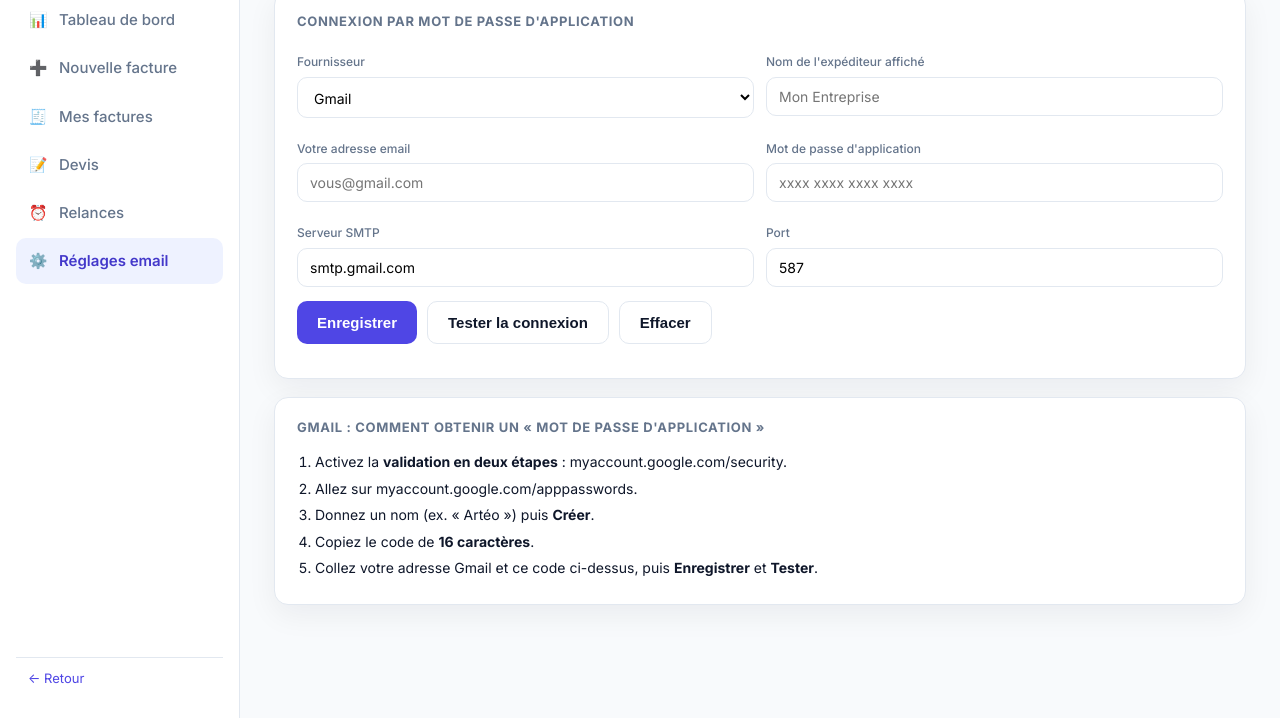
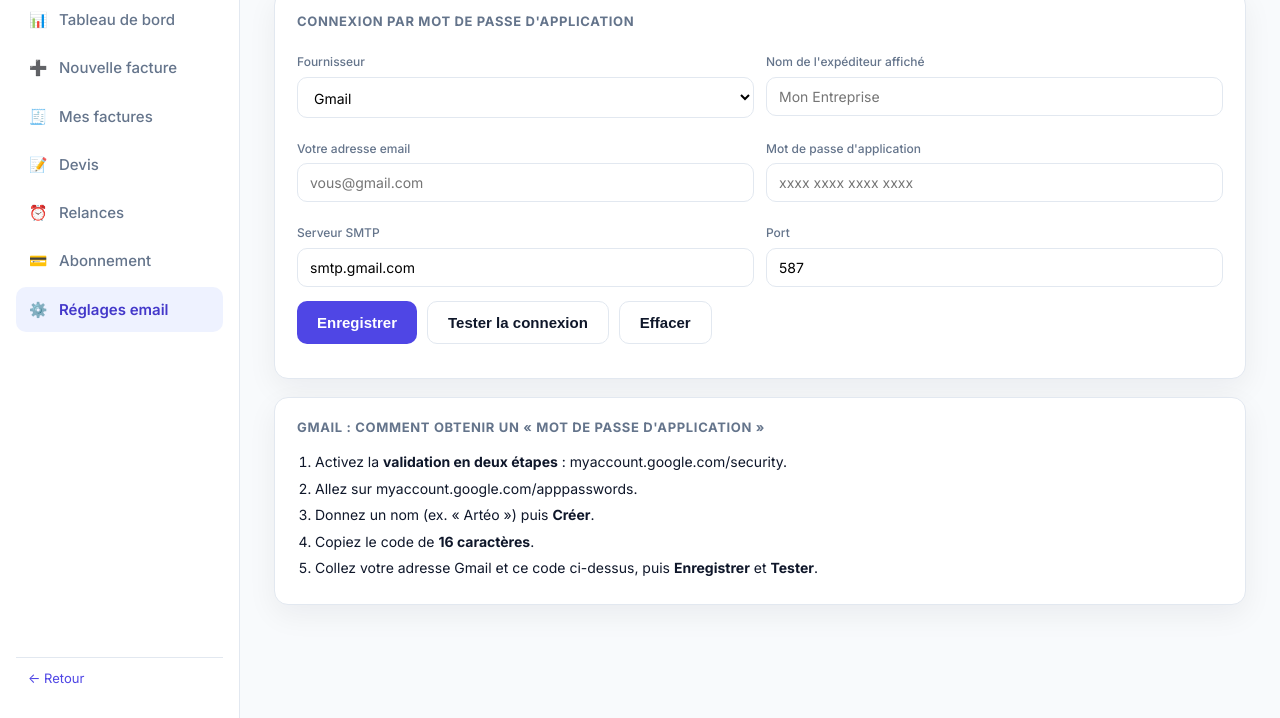
Before and after one commit to damien-marliere/arteo, a website: page public/settings.html in a window 1280 px wide. Shown: the part 82-800 px from the top of the page. Drawn offline with Linux system fonts and the light colour scheme; no server answers.

Commit message:
Update settings.html

```diff
--- a/public/settings.html
+++ b/public/settings.html
@@ -20,6 +20,7 @@
     <a class="nav-link" href="/app/factures"><span class="i">🧾</span> Mes factures</a>
     <a class="nav-link" href="/app/quotes"><span class="i">📝</span> Devis</a>
     <a class="nav-link" href="/app/dunning"><span class="i">⏰</span> Relances</a>
+    <a class="nav-link" href="/app/abonnement"><span class="i">💳</span> Abonnement</a>
     <a class="nav-link active" href="/app/settings"><span class="i">⚙️</span> Réglages email</a>
     <div class="spacer"></div>
     <div class="foot"><a href="/app">← Retour</a></div>
```
